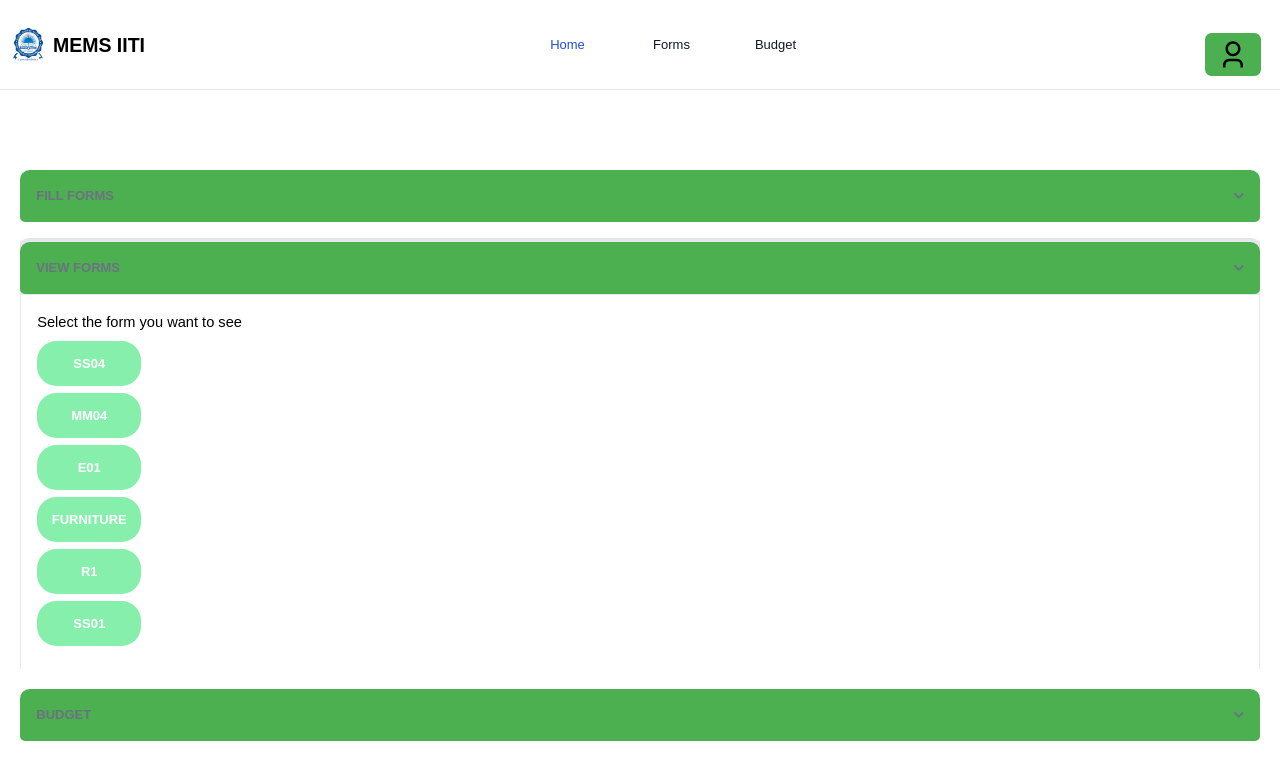
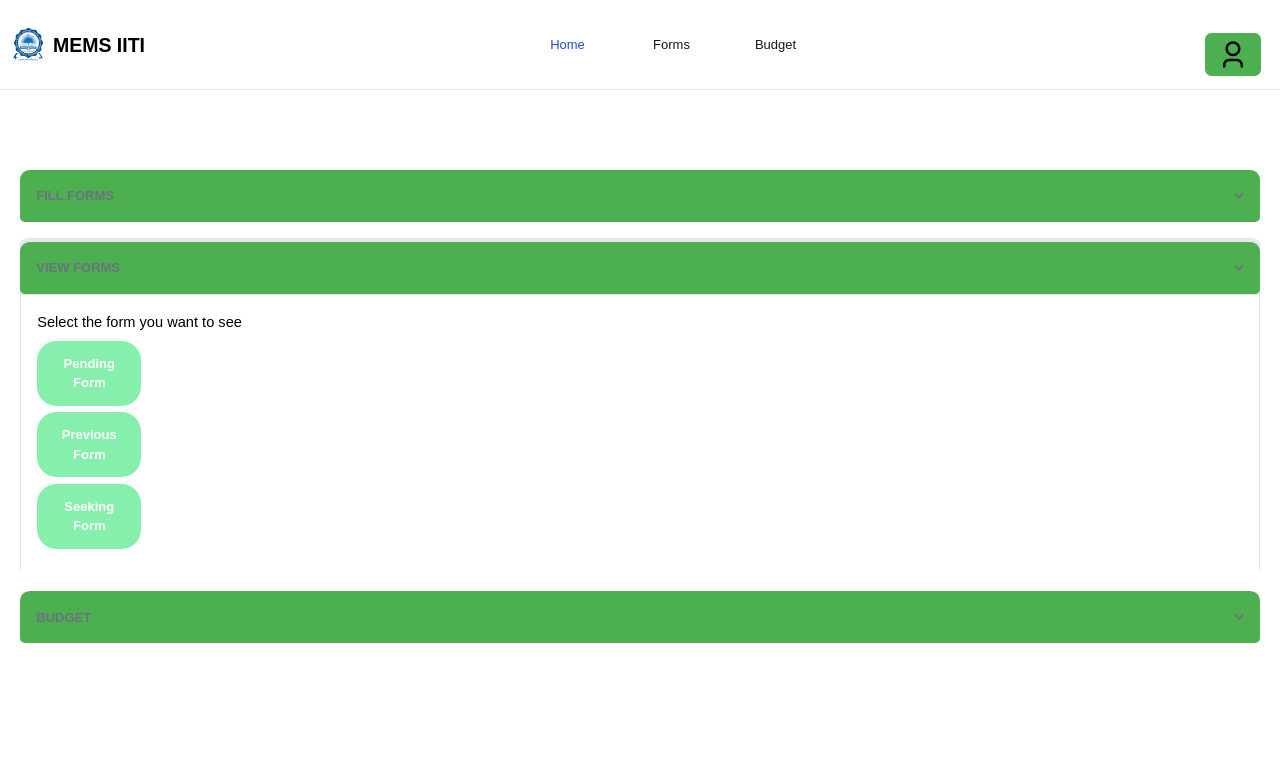
Before and after one commit to LED-0102/CS208, a React (Create React App) app in the folder FrontEnd/client/: page / in a window 1280 px wide. Both pictures are taken after a click on the button "VIEW FORMS". Shown: the top 780 px of the page. Built offline with nearby package versions, Linux system fonts and the light colour scheme.

Commit message:
HomeButtons

```diff
--- a/FrontEnd/client/src/pages/HomePages/Home.js
+++ b/FrontEnd/client/src/pages/HomePages/Home.js
@@ -262,12 +262,18 @@ const Home = () => {
           <div className="p-5 border border-b-0 border-gray-200 dark:border-gray-700 dark:bg-gray-900">
           <p className='mb-2 text-lg'>Select the form you want to see</p>
             <div className='flex flex-col'>
-              <Link to='/displayPendingForm/:formName/:formId' className="mb-2 text-white font-bold dark:text-gray-400 bg-green-300 w-32 rounded-3xl text-center p-4">SS04</Link>
+              <Link to='/displayPendingForm' className="mb-2 text-white font-bold dark:text-gray-400 bg-green-300 w-32 rounded-3xl text-center p-4">Pending Form</Link>
+              <Link to='/displayPendingForm/:formName/:formId' className="mb-2 text-white font-bold dark:text-gray-400 bg-green-300 w-32 rounded-3xl text-center p-4">Previous Form</Link>
+              <Link to='/displayPendingForm/:formName/:formId' className="mb-2 text-white font-bold dark:text-gray-400 bg-green-300 w-32 rounded-3xl text-center p-4">Seeking Form</Link>
+              {/* <Link to='/displayPendingForm/:formName/:formId' className="mb-2 text-white font-bold dark:text-gray-400 bg-green-300 w-32 rounded-3xl text-center p-4">FURNITURE</Link>
+              <Link to='/displayPendingForm/:formName/:formId' className="mb-2 text-white font-bold dark:text-gray-400 bg-green-300 w-32 rounded-3xl text-center p-4">R1</Link>
+              <Link to='/displayPendingForm/:formName/:formId' className="mb-2 text-white font-bold dark:text-gray-400 bg-green-300 w-32 rounded-3xl text-center p-4">SS01</Link> */}
+              {/* <Link to='/displayPendingForm/:formName/:formId' className="mb-2 text-white font-bold dark:text-gray-400 bg-green-300 w-32 rounded-3xl text-center p-4">SS04</Link>
               <Link to='/displayPendingForm/:formName/:formId' className="mb-2 text-white font-bold dark:text-gray-400 bg-green-300 w-32 rounded-3xl text-center p-4">MM04</Link>
               <Link to='/displayPendingForm/:formName/:formId' className="mb-2 text-white font-bold dark:text-gray-400 bg-green-300 w-32 rounded-3xl text-center p-4">E01</Link>
               <Link to='/displayPendingForm/:formName/:formId' className="mb-2 text-white font-bold dark:text-gray-400 bg-green-300 w-32 rounded-3xl text-center p-4">FURNITURE</Link>
               <Link to='/displayPendingForm/:formName/:formId' className="mb-2 text-white font-bold dark:text-gray-400 bg-green-300 w-32 rounded-3xl text-center p-4">R1</Link>
-              <Link to='/displayPendingForm/:formName/:formId' className="mb-2 text-white font-bold dark:text-gray-400 bg-green-300 w-32 rounded-3xl text-center p-4">SS01</Link>
+              <Link to='/displayPendingForm/:formName/:formId' className="mb-2 text-white font-bold dark:text-gray-400 bg-green-300 w-32 rounded-3xl text-center p-4">SS01</Link> */}
             </div>
           </div>
         </div>
```
